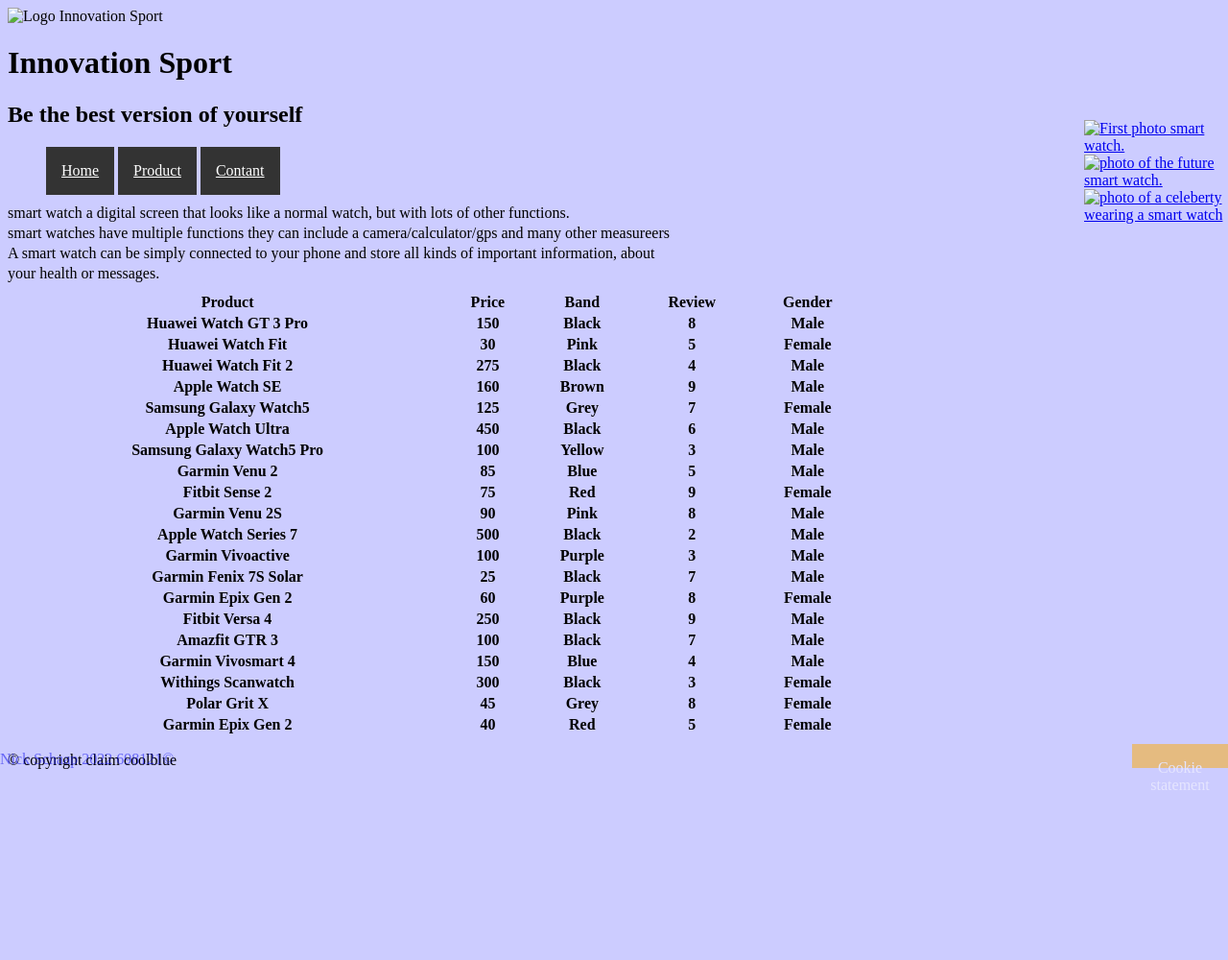
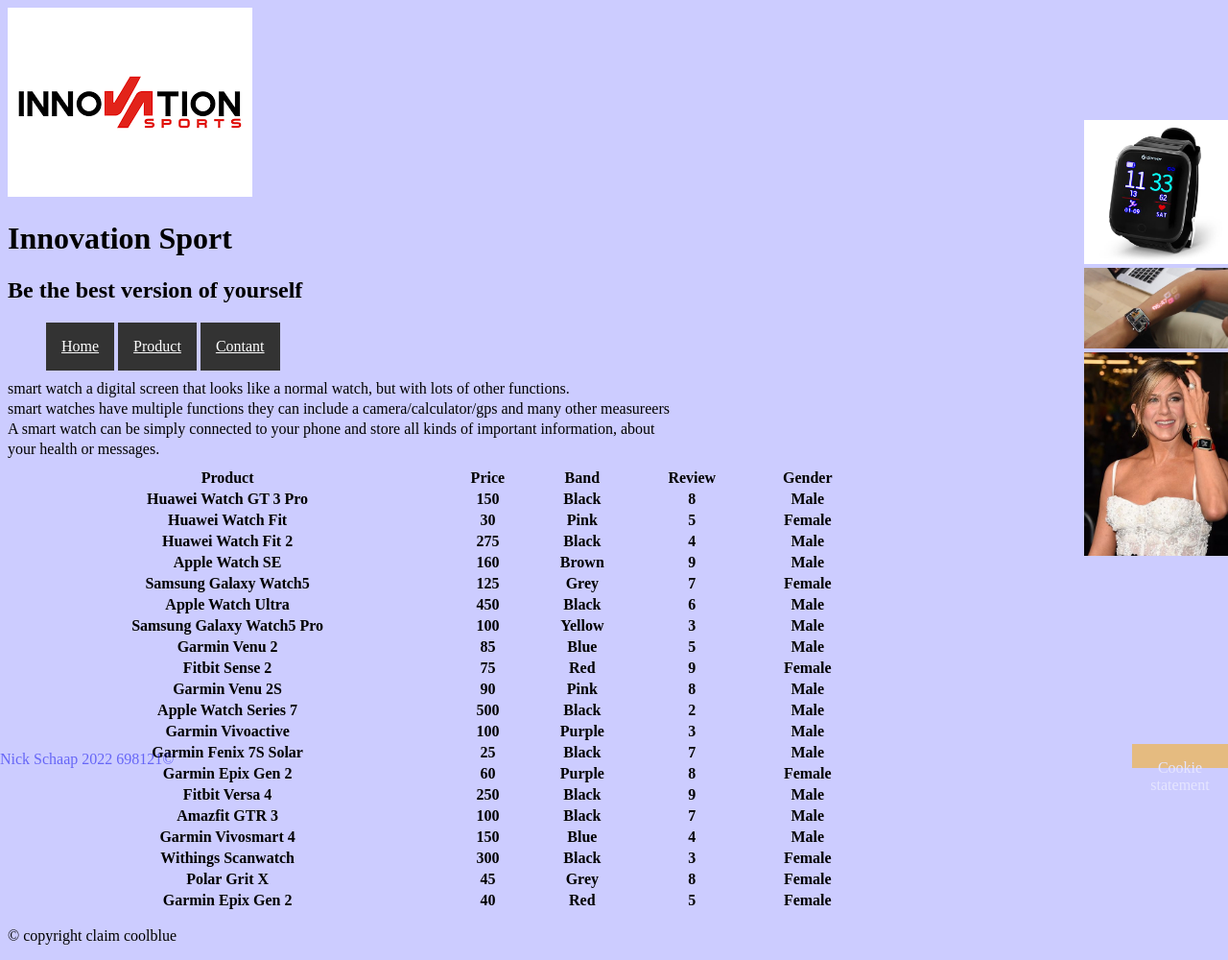
Before and after one commit to NickS721/NickS721.github.io, a plain HTML site: page pricing.html in a window 1280 px wide. Shown: the whole page at 96% size. Before the commit the page ends 817 px from the top, so only its background shows below. Drawn offline with Linux system fonts and the light colour scheme; files that its build step writes are made by us from their sources.

Commit message:
Update pricing.html

```diff
--- a/pricing.html
+++ b/pricing.html
@@ -9,11 +9,11 @@
         <title>Innovation Sport</title>
 		<link rel="stylesheet"
 		type="text/css"
-		href="style.css"
+		href="css/style.css"
 		/>
 		</head>
         <body>
-            <img src="../Final assignment\img\innovationlogo.png"
+            <img src="img/innovationlogo.png"
                  alt="Logo Innovation Sport"
 			>
             <h1>
@@ -192,17 +192,17 @@
 			<section class="imgpricing">
 				<aside id="img-priging-1">
 				<a href="https://www.inholland.nl/">
-				<img id="img-priging-1" alt="First photo smart watch." src="../Final assignment\img\smart watch.jpg"
+				<img id="img-priging-1" alt="First photo smart watch." src="img/smart watch.jpg"
 				</a>
 			<aside>
 			<aside id="img-priging-2">
 				<a href="https://www.inholland.nl/">
-				<img id="img-priging-2" alt="photo of the future smart watch." src="../Final assignment\img\smart watch beamer.jpg"
+				<img id="img-priging-2" alt="photo of the future smart watch." src="img/smart watch beamer.jpg"
 				</a>
 			<aside>
 			<aside id="img-priging-1">
 				<a href="https://www.inholland.nl/">
-				<img id="img-priging-1" alt="photo of a celeberty wearing a smart watch" src="../Final assignment\img\jennifer anniston smart watch.jpg"
+				<img id="img-priging-1" alt="photo of a celeberty wearing a smart watch" src="img/jennifer anniston smart watch.jpg"
 				</a>
 			<aside>
 			</section>
```
